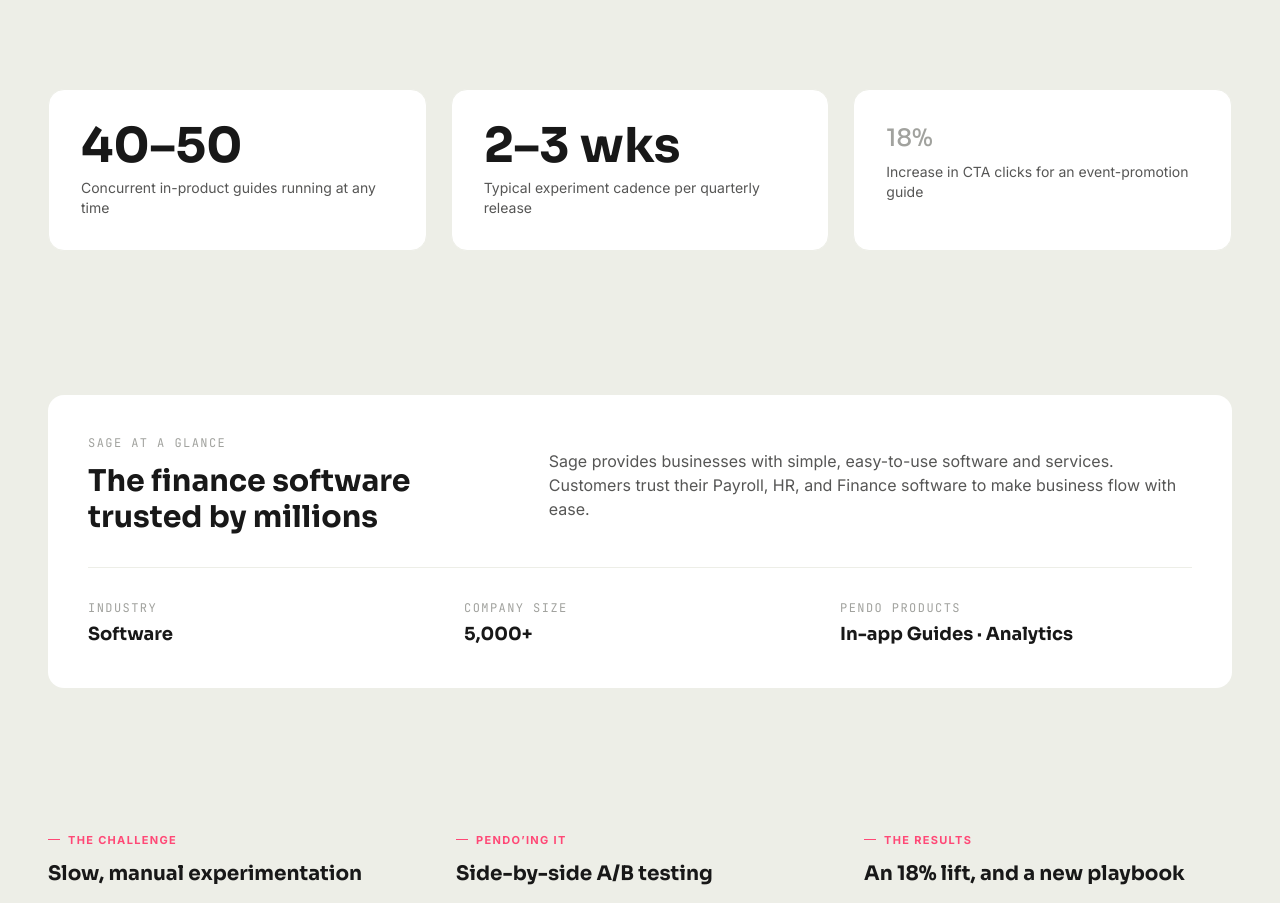
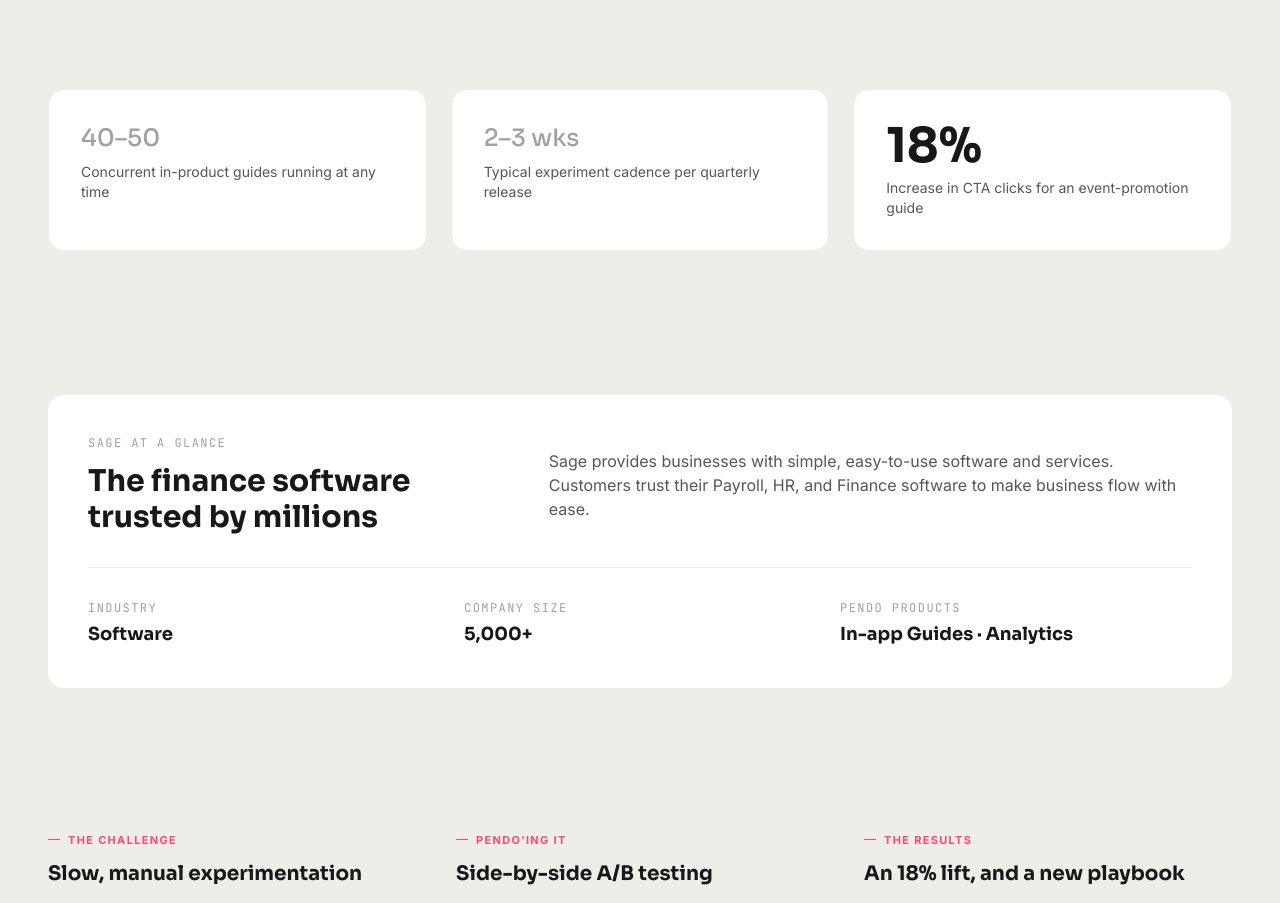
Before and after one commit to rcates12/hackathon-fusion-rubin, a Next.js app: page /customers/sage in a window 1280 px wide. Shown: the part 840-1743 px from the top of the page. Built offline with nearby package versions, Linux system fonts and the light colour scheme.

Commit message:
Style "2-3 wks" metric text to match "18%" styling

```diff
--- a/app/(site)/customers/sage/page.tsx
+++ b/app/(site)/customers/sage/page.tsx
@@ -155,8 +155,8 @@ function MetricsRow() {
             <p
               className={
                 m.hero
-                  ? 'font-display text-2xl font-medium text-muted'
-                  : 'font-display text-5xl font-bold text-primary'
+                  ? 'font-display text-5xl font-bold text-primary'
+                  : 'font-display text-2xl font-medium text-muted'
               }
             >
               {m.value}
```
